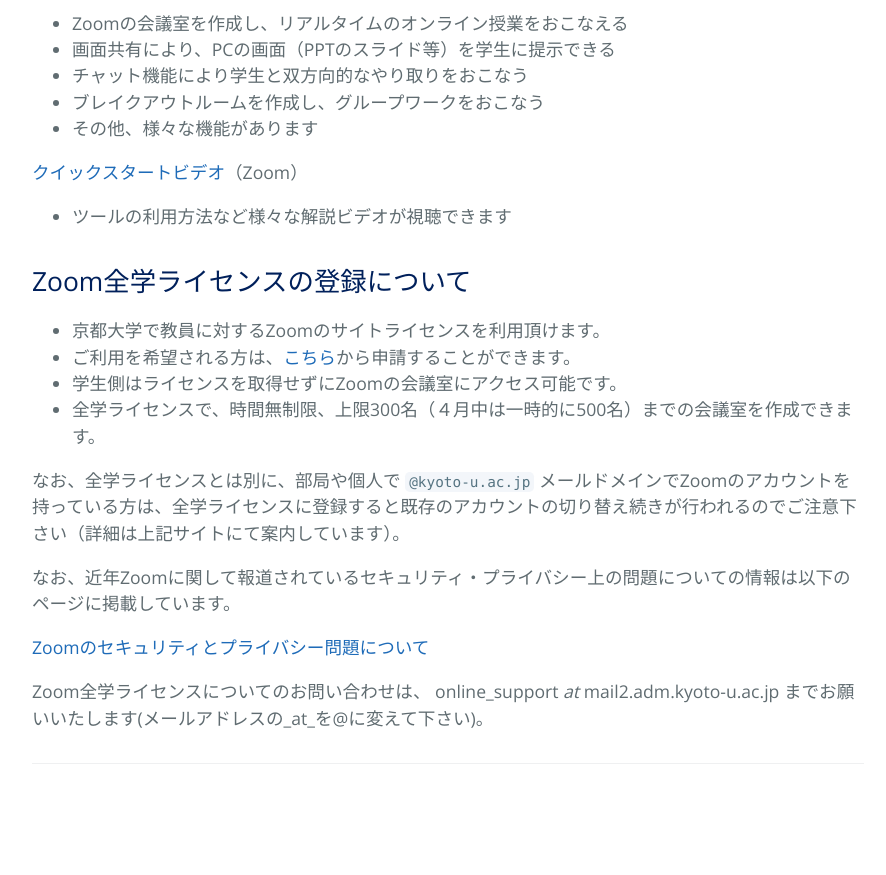
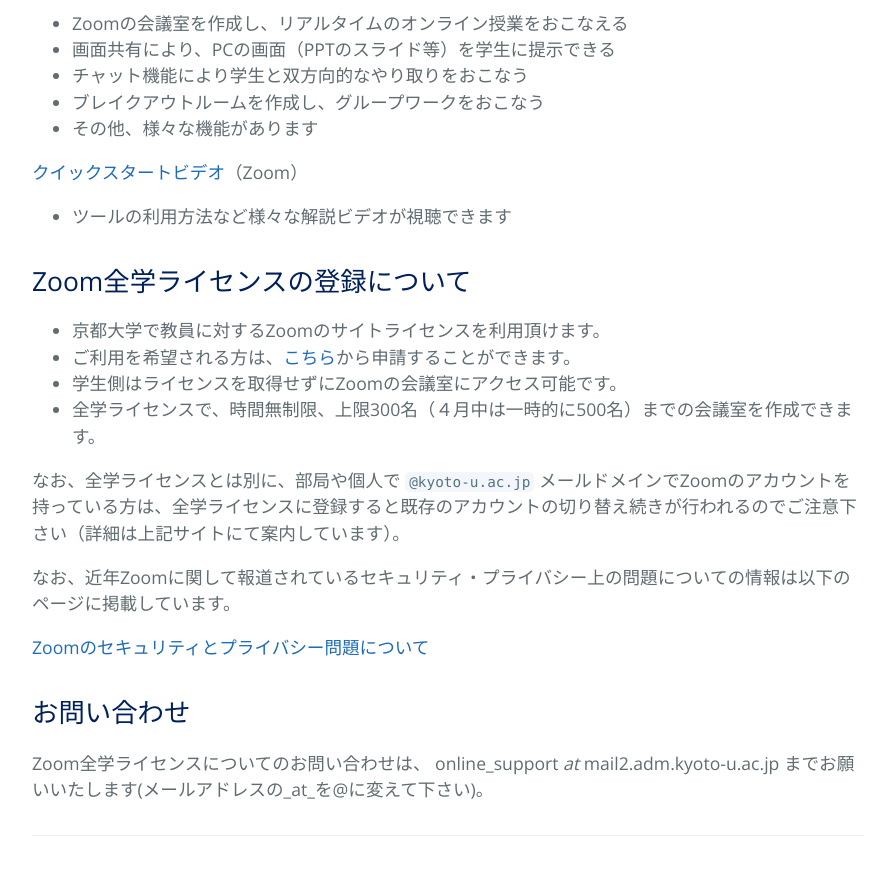
Before and after one commit to kyoto-u/online-edu, a Jekyll site: the page built from zoom.md, in a window 1280 px wide and 900 px high, scrolled down 1047 px. Shown: the top 875 px of the window, without its empty margins (192-1078 px from the left). Built offline with Jekyll 4.4.1, drawn with Linux system fonts in a browser that asks for light colours; our own code applies the rules of GitHub Pages for plain Markdown files; before the commit the page ends 1875 px from its top, so only the background shows below that.

Commit message:
misc change

```diff
--- a/zoom.md
+++ b/zoom.md
@@ -40,4 +40,6 @@ title: オンラインミーティングサービス(Zoom全学ライセンス)
 
 [Zoomのセキュリティとプライバシー問題について](zoom-security)
 
+## お問い合わせ
+
 Zoom全学ライセンスについてのお問い合わせは、 online_support _at_ mail2.adm.kyoto-u.ac.jp までお願いいたします(メールアドレスの_at_を@に変えて下さい)。
```
